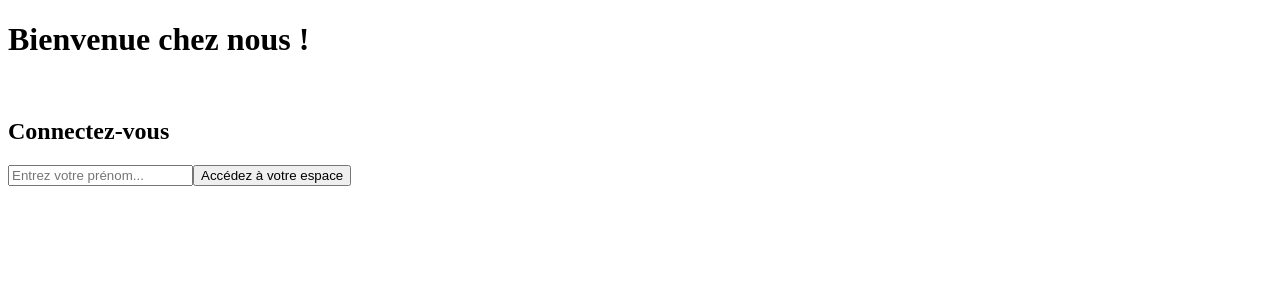
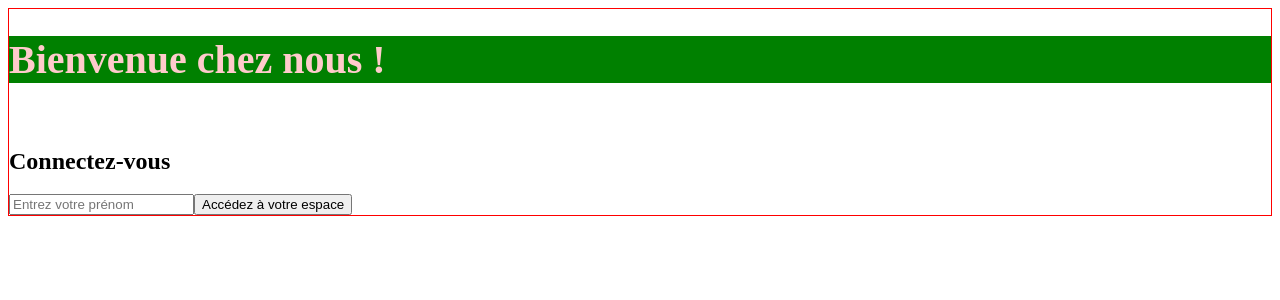
Before and after one commit to AzN-StaR27/crazee-burger, a React (Vite) app: page / in a window 1280 px wide. Shown: the top 300 px of the page. Built offline with nearby package versions, Linux system fonts and the light colour scheme.

Commit message:
F03 : live ama > styled component package installed

```diff
--- a/package.json
+++ b/package.json
@@ -16,6 +16,7 @@
     "react-dom": "^18.2.0",
     "react-router-dom": "^6.20.1",
     "sort-by": "^1.2.0",
+    "styled-components": "^6.1.8",
     "vercel": "^32.6.1"
   },
   "devDependencies": {
--- a/src/components/pages/login/LoginForm.jsx
+++ b/src/components/pages/login/LoginForm.jsx
@@ -1,18 +1,15 @@
-import React from 'react'
-import { useState } from 'react';
-import { Link, useNavigate } from 'react-router-dom';
+import React from "react";
+import { useState } from "react";
+import { Link, useNavigate } from "react-router-dom";
+import styled from "styled-components";
+import { theme } from "../../../theme";
 
 export default function LoginForm() {
-
-
   //state
 
-  const [inputValue, setInputValue] = useState("")
+  const [inputValue, setInputValue] = useState("");
 
   const navigate = useNavigate();
-
-
-
 
   //comportement
 
@@ -20,21 +17,39 @@ export default function LoginForm() {
     event.preventDefault();
     setInputValue("");
     navigate(`order/${inputValue}`);
-   }
+  };
 
   const handleChange = (event) => {
     setInputValue(event.target.value);
-   }
+  };
 
   return (
-    <form action="submit" onSubmit={handleSubmit}>
-      <h1>Bienvenue chez nous !</h1>
-      <br />
-      <h2>Connectez-vous</h2>
+    <LoginFormStyled action="submit" onSubmit={handleSubmit}>
+      <div>
+        <h1>Bienvenue chez nous !</h1>
+        <br />
+        <h2>Connectez-vous</h2>
+      </div>
+      <div>
+        <input
+          value={inputValue}
+          onChange={handleChange}
+          type="text"
+          placeholder="Entrez votre prénom"
+          required
+        />
+        <button>Accédez à votre espace</button>
+      </div>
+    </LoginFormStyled>
+  );
+}
 
-        <input value={inputValue} onChange={handleChange} type="text" placeholder='Entrez votre prénom...' required />
-        <button>Accédez à votre espace</button>
+const LoginFormStyled = styled.form`
+  border: 1px solid red;
 
-      </form>
-  )
-}
+  h1 {
+    font-size: 40px;
+    color: ${theme.colors.primary};
+    background-color: green;
+  }
+`;
--- /dev/null
+++ b/src/theme/index.js
@@ -0,0 +1,16 @@
+const colors = {
+  primary: "#ffcbcb",
+  secondary: "green",
+  tiertiary: "blue",
+};
+
+const fonts = {
+  S: 16,
+  M: 18,
+  L: 20,
+};
+
+export const theme = {
+  colors,
+  fonts,
+};
```
Also changed, not shown: 1 other file (tests, documents, lock files or other folders).
